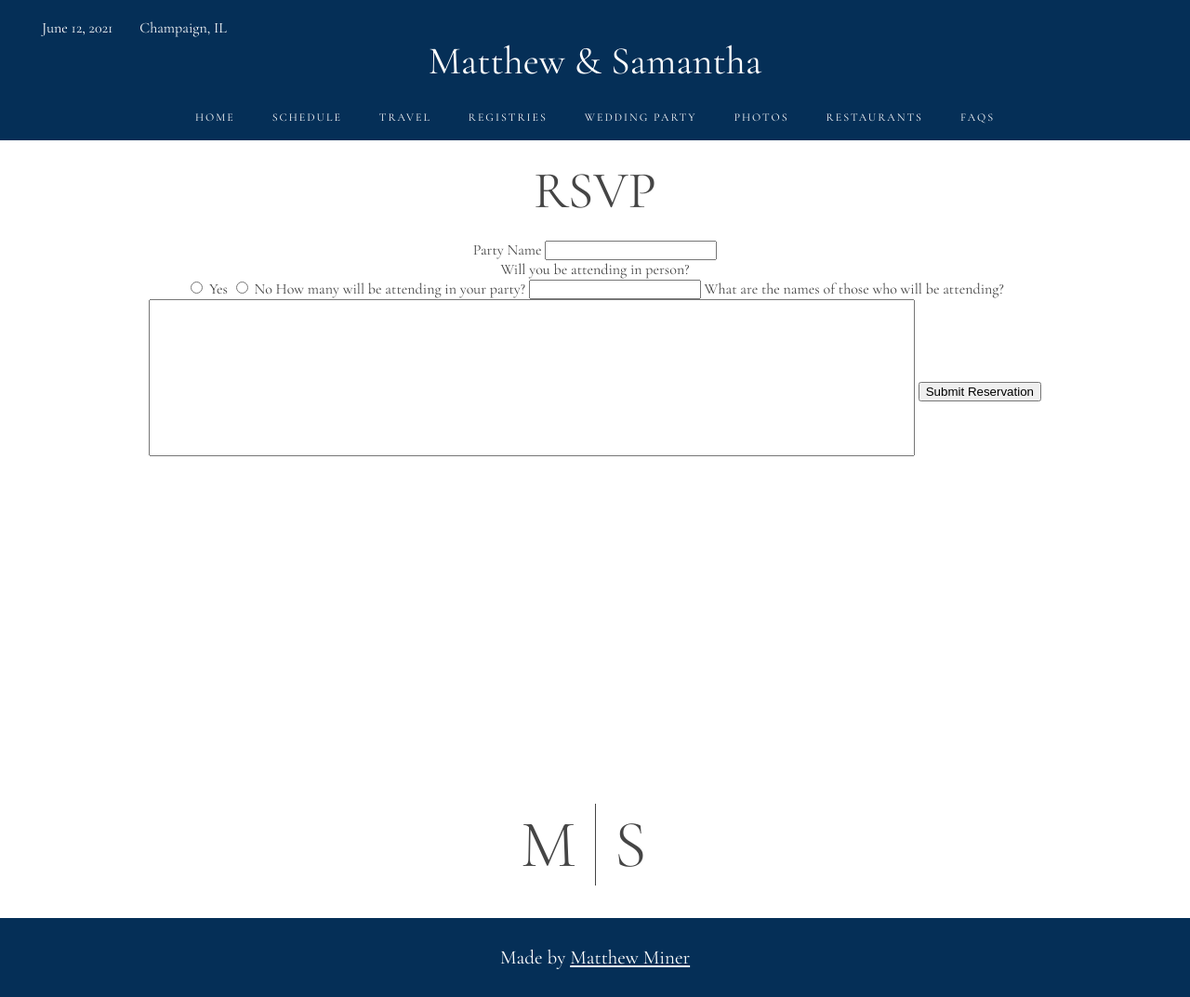
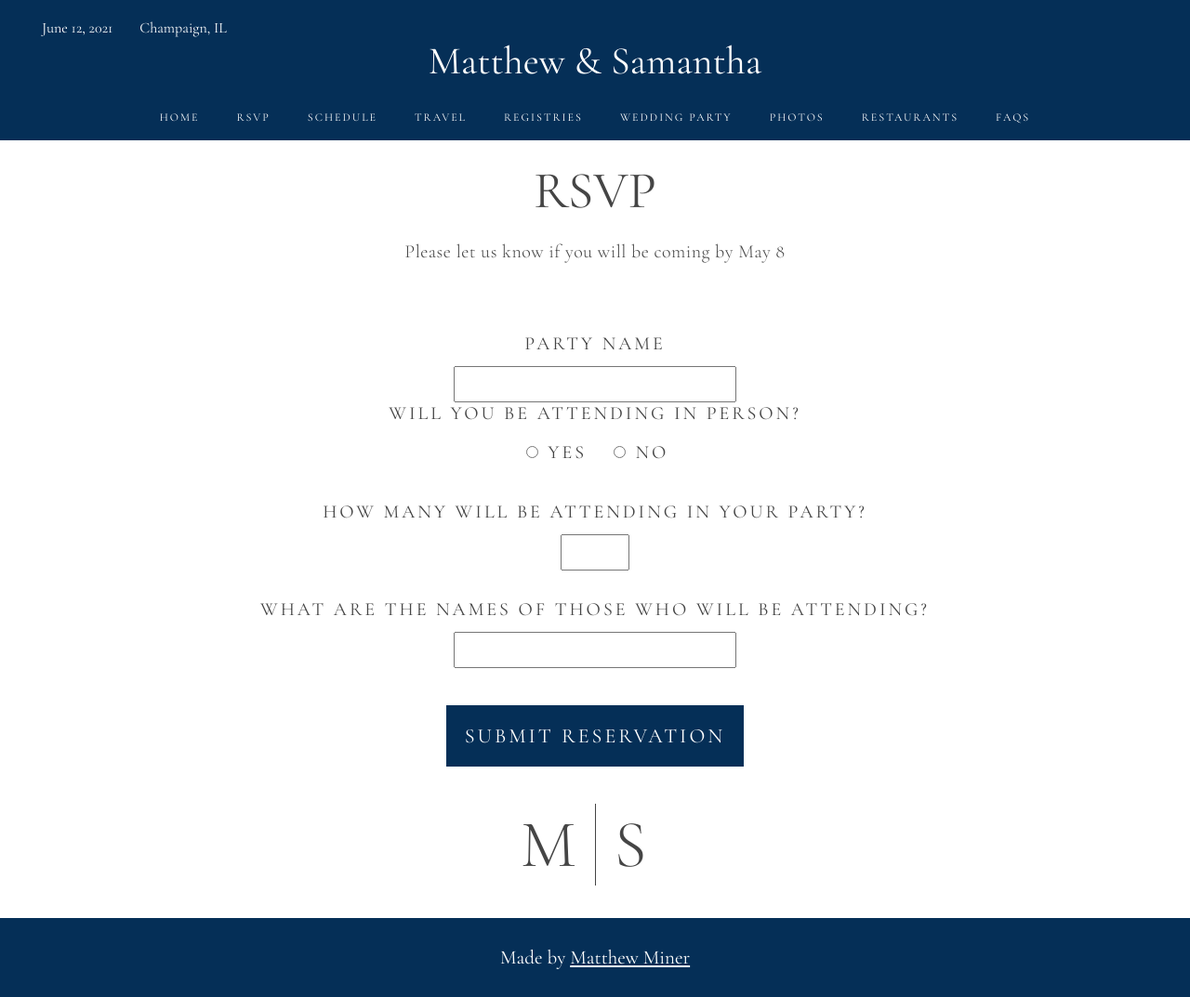
Before and after one commit to mminer237/theminers2021, a Jekyll site: the page built from _pages/rsvp.html, in a window 1280 px wide. Shown: the whole page at 93% size. Built offline with Jekyll 4.4.1, drawn with Linux system fonts in a browser that asks for light colours.

Commit message:
Fix RSVP page

```diff
--- a/_config.yml
+++ b/_config.yml
@@ -9,6 +9,7 @@ manLastName: Miner
 womanFirstName: Samantha
 womanLastName: Lewis
 date: 2021-06-12
+rsvpDeadline: 2021-05-08
 location: Champaign, IL
 
 plugins:
--- a/_data/faq.yml
+++ b/_data/faq.yml
@@ -1,5 +1,5 @@
 - q: When is the deadline to RSVP?
-  a: We ask that you RSVP by May 1st so we can fully prepare for your attendance.
+  a: We ask that you RSVP by May 8th so we can fully prepare for your attendance.
 - q: Can I bring a plus one?
   a: Plus ones are welcome! We just ask that you let us know how many people are coming with you so we can have enough for everyone.
 - q: Are children welcome?
--- a/_includes/header.html
+++ b/_includes/header.html
@@ -8,6 +8,7 @@
 <nav>
 	<ul>
 		<li><a href="/">Home</a></li>
+		<li><a href="/rsvp">RSVP</a></li>
 		<li><a href="/schedule">Schedule</a></li>
 		<li><a href="/travel">Travel</a></li>
 		<li><a href="/registry">Registries</a></li>
--- a/_pages/rsvp.html
+++ b/_pages/rsvp.html
@@ -1,17 +1,23 @@
 ---
+title: RSVP
 ---
 <h2>RSVP</h2>
+<p>Please let us know if you will be coming by <time datetime="{{ site.rsvpDeadline | date: "%Y-%m-%d" }}">{{ site.rsvpDeadline | date: "%B %-d" }}</time></p>
 <form name="rsvp" method="POST" data-netlify="true">
 	<label for="name">Party Name</label>
 	<input type="text" id="name" name="name" />
-	<div>Will you be attending in person?</div>
-	<input type="radio" id="yes" name="going" />
-	<label for="yes">Yes</label>
-	<input type="radio" id="no" name="going" />
-	<label for="no">No</label>
+	<fieldset>
+		<legend>Will you be attending in person?</legend>
+		<label>
+			<input type="radio" name="attendance" value="Attending"> Yes
+		</label>
+		<label>
+			<input type="radio" name="attendance" value="Not Attending"> No
+		</label>
+	</fieldset>
 	<label for="number">How many will be attending in your party?</label>
 	<input type="number" id="number" name="number" />
-	<label for="names">What are the names of those who will be attending?</label>
-	<input type="text" id="names" name="names" />
+	<label for="guest-names">What are the names of those who will be attending?</label>
+	<input type="text" id="guest-names" name="guest-names" />
 	<button type="submit">Submit Reservation</button>
 </form>
--- a/css/style.scss
+++ b/css/style.scss
@@ -22,7 +22,7 @@ body {
 	min-height: 100vh;
 }
 
-header, nav, footer, #info {
+header, nav, footer, #info, button {
 	background-color: {{ site.themeColor }};
 	color: white;
 	a { color: white; }
@@ -489,6 +489,49 @@ a.button {
 
 }
 
+form {
+	max-width: 1200px;
+	margin: 75px auto 0;
+}
+
+fieldset {
+	border: none;
+
+	label {
+		display: inline-block;
+		margin: 0 10px;
+	}
+}
+
+label, legend, button {
+	display: block;
+	font-size: 20px;
+	letter-spacing: 3px;
+	text-transform: uppercase;
+	margin: 30px auto 12px;
+}
+
+input {
+	padding: 10px 5px;
+}
+
+input[type=text] {
+	width: 290px;
+}
+
+input[type=number] {
+	width: 60px;
+}
+
+button {
+	border: none;
+	display: block;
+	font-family: 'Cormorant Garamond', serif;
+	font-size: 22px;
+	margin: 40px auto;
+	padding: 20px;
+}
+
 .initials {
 	font-size: 72px;
 	font-weight: 300;
```
